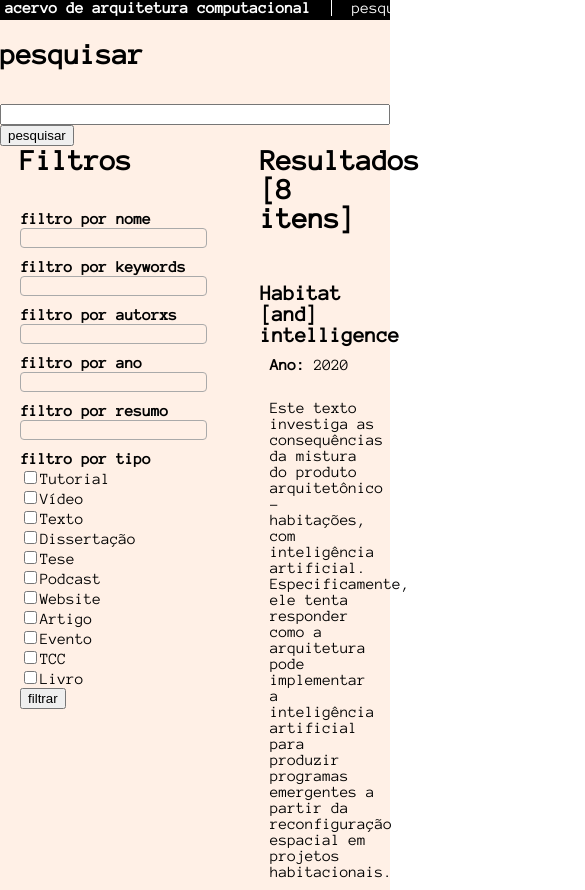
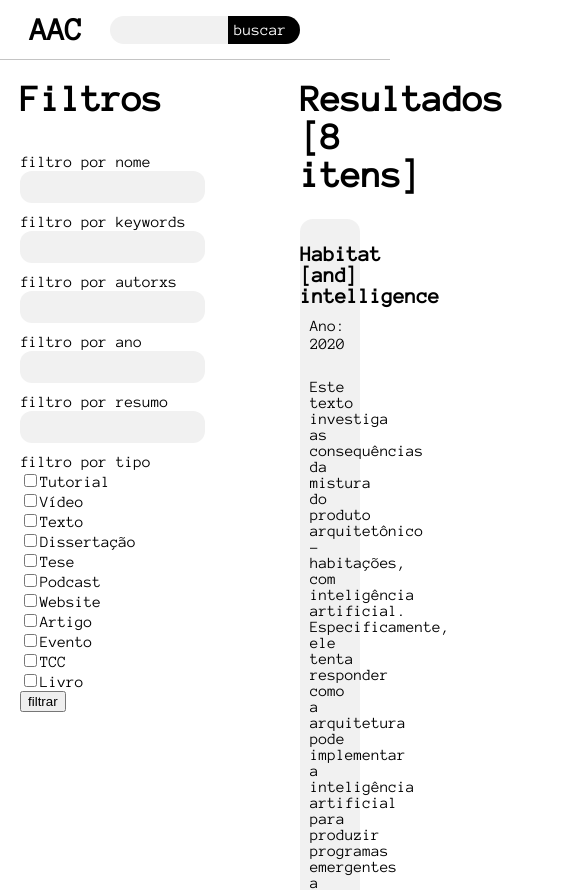
Before and after one commit to daversd/aac, a React (Vite) app: page / in a window 390 px wide. Shown: the top 890 px of the page, 585 px wide, since content can reach past the window. Built offline with nearby package versions, Linux system fonts and the light colour scheme.

Commit message:
mais scss, mixins, responsividade

```diff
--- a/src/app/app.tsx
+++ b/src/app/app.tsx
@@ -1,11 +1,9 @@
 import { FC } from 'react';
 import { FilterPanelFC } from '../components/filter-panel-fc/filter-panel-fc';
 import { ResearchResultFC } from '../components/research-result-fc/research-result-fc';
-import { SearchBarFC } from '../components/search-bar-fc/search-bar-fc';
 
 export const App: FC = () => {
   return <>
-    <SearchBarFC />
     <FilterPanelFC />
     <ResearchResultFC />
   </>;
--- a/src/components/entry-fc/entry-fc.tsx
+++ b/src/components/entry-fc/entry-fc.tsx
@@ -8,7 +8,7 @@ export interface EntryFCProps {
 }
 
 export const EntryFC: FC<EntryFCProps> = ({ entry }) => {
-  return <div className={entryStyle.container}>
+  return <div className={mainStyle.entryContainer}>
     <label className={mainStyle.entryTitle}>{entry.name}</label>
     <div className={mainStyle.regularContainer}>
       <label className={mainStyle.label}>Ano: </label>
--- a/src/components/filter-panel-fc/filter-panel-fc.module.scss
+++ b/src/components/filter-panel-fc/filter-panel-fc.module.scss
@@ -1,5 +1,5 @@
 .container {
     position: absolute;
-    width: 250px;
+    width: 300px;
     padding-left: 20px;
 }
--- a/src/components/nav-bar-fc/nav-bar-fc.module.scss
+++ /dev/null
@@ -1,63 +0,0 @@
-.linkText {
-    margin-right: 20px;
-    font-family: 'Anonymous Pro', monospace;
-    font-size: 12pt;
-    border-left: 1px white solid;
-    padding-left: 20px;
-    color: white;
-    text-decoration: none;
-    vertical-align: top;
-    display: inline;
-    height: 100%
-}
-
-.linkText:hover {
-    text-decoration: underline;
-    font-weight: bold;
-    cursor: pointer;
-}
-
-.title {
-    margin-right: 20px;
-    font-family: 'Anonymous Pro', monospace;
-    font-size: 12pt;
-    font-weight: bold;
-    color: white;
-    text-decoration: none;
-    vertical-align: top;
-    white-space: nowrap;
-    display: inline;
-    height: 100%
-}
-
-.li {
-    display: inline;
-}
-
-.ul {
-    list-style-type: none;
-    margin: 0;
-    padding: 0;
-    padding-left: 5px;
-    overflow-x: auto;
-    overflow-y: hidden;
-    position: fixed;
-    z-index: 999;
-    background-color: black;
-    width: 100vw;
-    height: 20px;
-}
-
-.ul::-webkit-scrollbar {
-    display: none;
-}
-
-.verticalLine {
-    border-right: solid 1px white;
-    border-bottom: none;
-    border-left: none;
-    border-top: none;
-    height: 100%;
-    background: none;
-    position: absolute;
-}
--- a/src/components/nav-bar-fc/nav-bar-fc.tsx
+++ b/src/components/nav-bar-fc/nav-bar-fc.tsx
@@ -1,15 +1,19 @@
 import { FC } from 'react';
 import { Link } from 'react-router-dom';
 
-import style from './nav-bar-fc.module.scss';
+import style from '../../style-sheets/main-style.module.scss';
+import { SearchBarFC } from '../search-bar-fc/search-bar-fc';
 
 export const NavBarFC: FC = () => {
   return <nav>
-    <ul className={style.ul}>
-      <li className={style.li}><a className={style.title}>{'acervo de arquitetura computacional'}</a></li>
-      <li className={style.li}><Link className={style.linkText} to='/'>pesquisar</Link></li>
-      <li className={style.li}><Link className={style.linkText} to='/sobre'>sobre</Link></li>
-      <li className={style.li}><Link className={style.linkText} to='/colabora'>colabore</Link></li>
-    </ul>
-  </nav>;
+    <div className={style.navContainer}>
+      <div className={style.navTitleContainer}><div className={style.navTitle}>AAC</div></div>
+      <SearchBarFC />
+      <div className={style.navLi}>
+          <Link className={style.navLinkText} to='/'>pesquise</Link>
+          <Link className={style.navLinkText} to='/sobre'>sobre</Link>
+          <Link className={style.navLinkText} to='/colabore'>colabore</Link>
+      </div>
+    </div>
+  </nav>
 };
--- a/src/components/research-result-fc/research-result-fc.module.scss
+++ b/src/components/research-result-fc/research-result-fc.module.scss
@@ -1,3 +1,3 @@
 .container {
-    margin-left: 260px;
+    margin-left: 300px;
 }
--- a/src/components/search-bar-fc/search-bar-fc.tsx
+++ b/src/components/search-bar-fc/search-bar-fc.tsx
@@ -17,15 +17,12 @@ export const SearchBarFC: FC = () => {
 
   /** Função que aplica o termo de busca no `searchParams` da URL */
   const applySearch = useCallback(() => {
-    const param = {search: search}
+    const param = { search: search }
     setSearchParams(param);
   }, [search, searchParams]);
 
   return <div className={mainStyle.searchBarContainer}>
-    <div className={mainStyle.title}>pesquisar</div>
-    <div className={mainStyle.filterContainer}>
-      <input className={mainStyle.searchBar} value={search} onChange={e => setSearch(e.target.value)}></input>
-      <button onClick={applySearch}>pesquisar</button>
-    </div>
+    <input className={mainStyle.searchBarInput} value={search} onChange={e => setSearch(e.target.value)}></input>
+    <div className={mainStyle.searchBarButton} onClick={applySearch}>buscar</div>
   </div>;
 }
--- a/src/site-fc.module.scss
+++ b/src/site-fc.module.scss
@@ -4,5 +4,5 @@
 }
 
 .nestedContent {
-    padding-top: 40px;
+    padding-top: 10px;
 }
--- a/src/site-fc.tsx
+++ b/src/site-fc.tsx
@@ -1,6 +1,6 @@
 import { FC } from 'react';
 import { Outlet } from 'react-router-dom';
-import style from './site-fc.module.scss';
+import style from './style-sheets/main-style.module.scss';
 import { NavBarFC } from './components/nav-bar-fc/nav-bar-fc';
 
 export const SiteFC: FC = () => {
--- a/src/style-sheets/main-style.module.scss
+++ b/src/style-sheets/main-style.module.scss
@@ -1,16 +1,202 @@
+@import './mixins.module.scss';
+
+// define as cores do tema
+$clr-background: white;
+$clr-text-primary: black;
+$clr-text-secondary: #A5A5A5;
+$clr-bkg-light: #F1F1F1;
+$clr-bkg-medium: #C4C4C4;
+$clr-accent-primary: #88D500;
+$clr-accent-secondary: #DEF0BE;
+
+// define os paddings do tema
+$pad-large: 60px;
+$pad-default: 30px;
+$pad-small: 10px;
+
+// define as margens do tema
+$mar-large: 60px;
+$mar-default: 30px;
+$mar-small: 10px;
+
+$font-default: 'Anonymous Pro', monospace;
+
+.mainContent {
+    background-color: $clr-background;
+    min-height: 100vh;
+}
+
+.nestedContent {
+    padding-top: 20px;
+}
+
+// nav bar
+$nav-height-regular: 80px;
+$nav-height-small: 60px;
+$nav-title-width-regular: 160px;
+$nav-title-width-small: 80px;
+$nav-links-width-regular: 400px;
+$nav-links-button-width: 60px;
+$nav-search-bar-height-default: 42px;
+$nav-search-bar-height-small: 28px;
+$nav-search-button-width-default: 144px;
+$nav-search-button-width-small: 72px;
+
+.navContainer {
+    width: 100%;
+    height: $nav-height-regular;
+    background-color: $clr-background;
+    border-bottom: 1px $clr-bkg-medium solid;
+
+    @include respond(small) {
+        height: $nav-height-small;
+    }
+}
+
+.navTitleContainer {
+    float: left;
+    height: 100%;
+    width: $nav-title-width-regular;
+    margin-left: $mar-default;
+
+    @include respond(small) {
+        width: $nav-title-width-small;
+    }
+}
+
+.navTitle {
+    font-family: $font-default;
+    font-size: 32pt;
+    font-weight: bolder;
+    color: $clr-text-primary;
+    text-decoration: none;
+    position: relative;
+    top: 50%;
+    transform: translateY(-50%);
+
+    @include respond(small) {
+        font-size: 24pt;
+    }
+}
+
+.navLi {
+    display: none;
+
+    @include respond(large) {
+        display: flex;
+        float: right;
+        height: $nav-height-regular;
+        width: $nav-links-width-regular;
+        padding-right: 0px;
+    }
+}
+
+.navLinkText {
+    font-family: $font-default;
+    font-size: 18pt;
+    text-align: right;
+    color: $clr-text-primary;
+    text-decoration: none;
+    padding-left: $pad-default;
+    position: relative;
+    display: inline-block;
+    top: 35%;
+}
+
+.navLinkText:hover {
+    text-decoration: underline;
+    font-weight: bold;
+    cursor: pointer;
+}
+
+// search bar
+.searchBarContainer {
+    position: relative;
+    height: 100%;
+    top: 0px;
+    display: inline-block;
+    width: calc(100vw - ($nav-title-width-regular + $nav-links-button-width + $pad-default + $pad-default));
+
+    @include respond(large) {
+        width: calc(100vw - ($nav-title-width-regular + $nav-links-width-regular + $pad-default + $pad-default));
+    }
+
+    @include respond(small) {
+        width: calc(100vw - ($nav-title-width-small + $nav-links-button-width + $pad-default + $pad-default));
+    }
+
+}
+
+.searchBarInput {
+    width: calc(100% - $nav-search-button-width-default);
+    font-family: $font-default;
+    font-size: 20pt;
+    height: 42px;
+    border-radius: 21px 0px 0px 21px;
+    border: none;
+    background-color: $clr-bkg-light;
+    position: absolute;
+    padding-left: 20px;
+    top: 50%;
+    transform: translateY(-50%);
+    // box-shadow: 4px 4px 4px #e2e2e2;
+
+    @include respond(small) {
+        width: calc(100% - $nav-search-button-width-small);
+        height: $nav-search-bar-height-small;
+        font-size: 12pt;
+    }
+}
+
+.searchBarInput:focus {
+    outline: none;
+}
+
+.searchBarButton {
+    font-family: $font-default;
+    font-size: 20pt;
+    vertical-align: middle;
+    background-color: black;
+    color: white;
+    width: $nav-search-button-width-default;
+    height: $nav-search-bar-height-default;
+    border-radius: 0px 21px 21px 0px;
+    border: none;
+    position: absolute;
+    right: 0px;
+    top: 50%;
+    transform: translateY(-50%);
+    padding-left: 16px;
+    padding-top: 8px;
+    // box-shadow: 4px 4px 4px #e2e2e2;
+
+    @include respond(small) {
+        font-size: 12pt;
+        padding-left: 6px;
+        padding-top: 6px;
+        width: $nav-search-button-width-small;
+        height: $nav-search-bar-height-small;
+    }
+}
+
+.searchBarButton:hover {
+    cursor: pointer;
+}
+
+// regular content
 .title {
-    font-size: 22pt;
+    font-size: 28pt;
     font-weight: bold;
-    font-family: 'Anonymous Pro', monospace;
-    color: black;
+    font-family: $font-default;
+    color: $clr-text-primary;
     text-decoration: none;
     padding-bottom: 25px;
 }
 
 .regular {
     font-size: 12pt;
-    font-family: 'Anonymous Pro', monospace;
-    color: black;
+    font-family: $font-default;
+    color: $clr-text-primary;
     text-decoration: none;
 }
 
@@ -22,8 +208,8 @@
 
 .regularLink {
     font-size: 12pt;
-    font-family: 'Anonymous Pro', monospace;
-    color: rgb(55, 96, 185);
+    font-family: $font-default;
+    color: $clr-accent-primary;
     text-decoration: underline;
 }
 
@@ -33,14 +219,22 @@
 
 .label {
     @extend .regular;
-    font-weight: bold;
+}
+
+// entry
+.entryContainer {
+    background-color: $clr-bkg-light;
+    border-radius: 13px;
+    margin-right: 30px;
+    padding-top: 25px;
+    padding-bottom: 25px;
 }
 
 .entryTitle {
     font-size: 16pt;
     font-weight: bold;
-    font-family: 'Anonymous Pro', monospace;
-    color: black;
+    font-family: $font-default;
+    color: $clr-text-primary;
     text-decoration: none;
 }
 
@@ -50,24 +244,19 @@
     padding-top: 10px;
 }
 
+// painel de filtros
 .filterContainer {
     padding-top: 10px;
 }
 
 .filterInput {
     font-size: 12pt;
-    font-family: 'Anonymous Pro', monospace;
-    background: none;
-    border: 1px solid #aaaaaa;
-    border-radius: 4px;
+    max-width: 240px;
+    height: 32px;
+    font-family: $font-default;
+    background: $clr-bkg-light;
+    border: none;
+    border-radius: 12px;
     display: -webkit-flex;
     -webkit-box-flex: 1;
 }
-
-.searchBarContainer {
-    width: 100%;
-}
-
-.searchBar {
-    width: 100%;
-}
--- /dev/null
+++ b/src/style-sheets/mixins.module.scss
@@ -0,0 +1,17 @@
+@mixin respond($breakpoint) {
+    @if $breakpoint == small {
+        @media only screen and (max-width: 600px) {
+            @content;
+        }
+    }
+    @if $breakpoint == medium {
+        @media only screen and (max-width: 900px) {
+            @content;
+        }
+    }
+    @if $breakpoint == large {
+        @media only screen and (min-width: 1200px) {
+            @content;
+        }
+    }
+}
```
